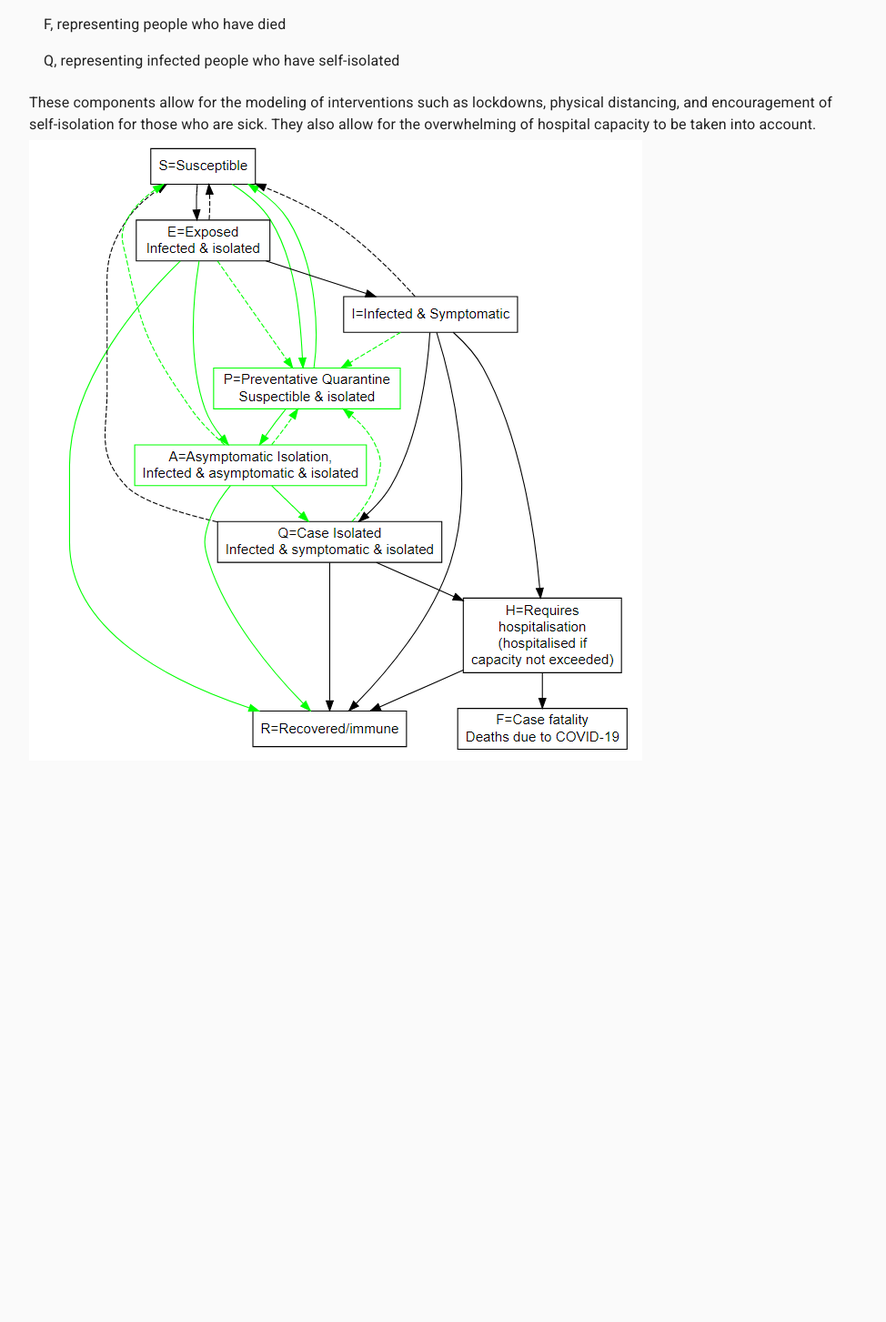
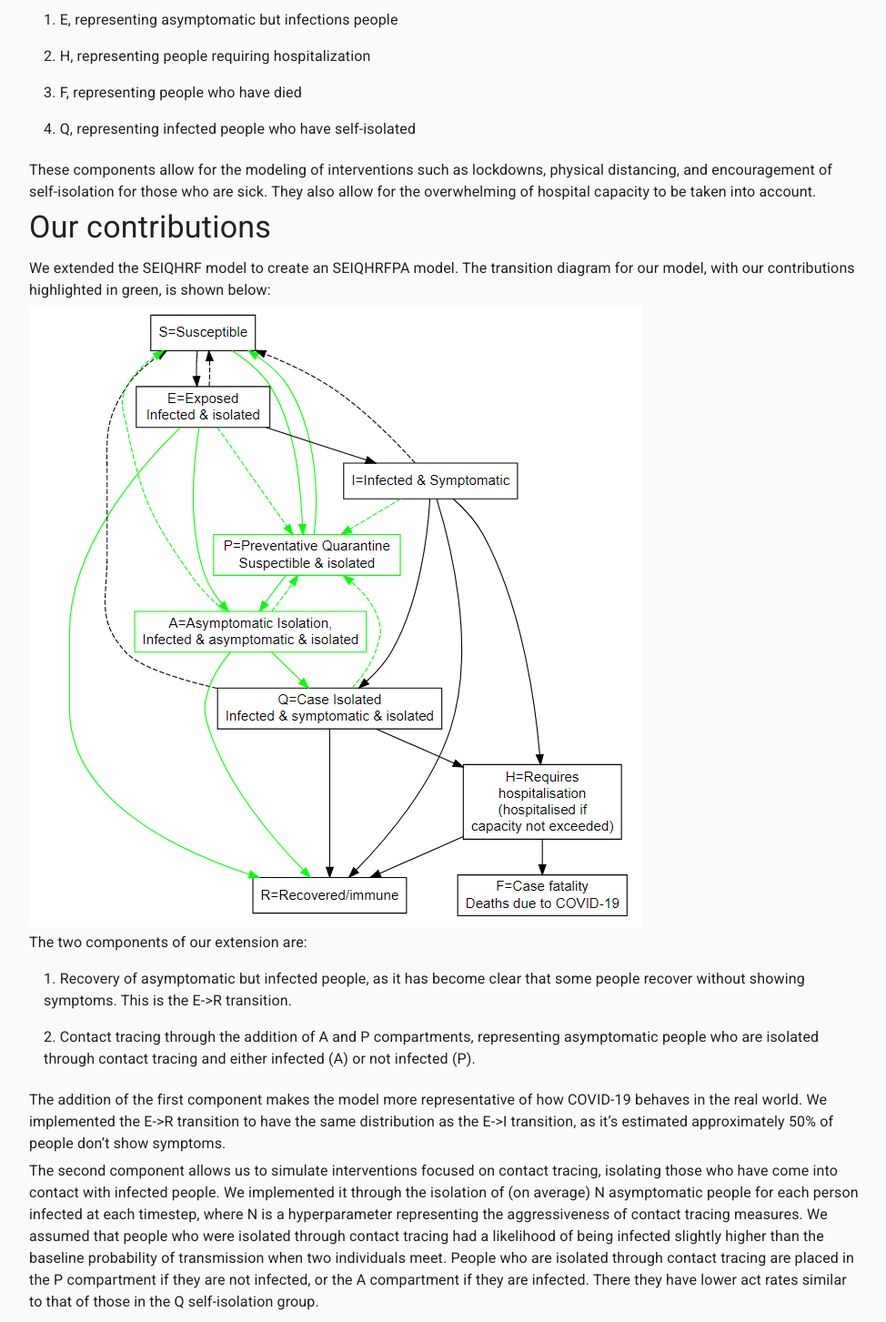
Before and after one commit to uvafan/MMM_Final_Project, a React (Create React App) app in the folder viz/: page /methods in a window 1280 px wide. Shown: the part 1140-2593 px from the top of the page at 91% size, without its empty margins (272-1246 px from the left). Before the commit the page ends 2005 px from the top, so only its background shows below. Built offline with nearby package versions, Linux system fonts and the light colour scheme.

Commit message:
methods done

```diff
--- a/viz/src/Methods.js
+++ b/viz/src/Methods.js
@@ -13,8 +13,12 @@ const Methods = () => {
     const classes = styles();
     return (
     <Container maxWidth="md">
-      <Typography variant="h2" className={classes.titleClasses}>
+      <Typography variant="h2" className={classes.titleClasses} gutterBottom>
         Methods
+      </Typography>
+
+      <Typography variant="h4" gutterBottom>
+        Background
       </Typography>
 
       <Typography variant="body1" gutterBottom>
@@ -43,10 +47,10 @@ const Methods = () => {
       <Typography variant="body1" gutterBottom>
         4 components were added to the SIR model:
         <List>
-        <ListItem> E, representing asymptomatic but infections people </ListItem>
-        <ListItem> H, representing people requiring hospitalization </ListItem>
-        <ListItem> F, representing people who have died </ListItem>
-        <ListItem> Q, representing infected people who have self-isolated </ListItem>
+        <ListItem> 1. E, representing asymptomatic but infections people </ListItem>
+        <ListItem> 2. H, representing people requiring hospitalization </ListItem>
+        <ListItem> 3. F, representing people who have died </ListItem>
+        <ListItem> 4. Q, representing infected people who have self-isolated </ListItem>
         </List>
       </Typography>
 
@@ -54,9 +58,59 @@ const Methods = () => {
         These components allow for the modeling of interventions such as lockdowns, physical distancing, and encouragement of self-isolation for those who are sick. They also allow for the overwhelming of hospital capacity to be taken into account.
       </Typography>
 
+      <Typography variant="h4" gutterBottom>
+        Our contributions
+      </Typography>
+
+      <Typography variant="body1" gutterBottom>
+We extended the SEIQHRF model to create an SEIQHRFPA model. The transition diagram for our model, with our contributions highlighted in green, is shown below:
+      </Typography>
+
+      <img src={SEIQHRFPA} />
+
+      <Typography variant="body1" gutterBottom>
+      The two components of our extension are:
+        <List>
+        <ListItem> 1. Recovery of asymptomatic but infected people, as it has become clear that some people recover without showing symptoms. This is the E->R transition. </ListItem>
+        <ListItem> 2. Contact tracing through the addition of A and P compartments, representing asymptomatic people who are isolated through contact tracing and either infected (A) or not infected (P). </ListItem>
+        </List>
+      </Typography>
+
+      <Typography variant="body1" gutterBottom>
+The addition of the first component makes the model more representative of how COVID-19 behaves in the real world. We implemented the E->R transition to have the same distribution as the E->I transition, as it’s estimated approximately 50% of people don’t show symptoms.
+      </Typography>
+
+      <Typography variant="body1" gutterBottom>
+The second component allows us to simulate interventions focused on contact tracing, isolating those who have come into contact with infected people. We implemented it through the isolation of (on average) N asymptomatic people for each person infected at each timestep, where N is a hyperparameter representing the aggressiveness of contact tracing measures. We assumed that people who were isolated through contact tracing had a likelihood of being infected slightly higher than the baseline probability of transmission when two individuals meet. People who are isolated through contact tracing are placed in the P compartment if they are not infected, or the A compartment if they are infected. There they have lower act rates similar to that of those in the Q self-isolation group.
+      </Typography>
 
 
-      <img src={SEIQHRFPA} />
+      <Typography variant="h4" gutterBottom>
+        Experiments
+      </Typography>
+
+      <Typography variant="body1" gutterBottom>
+      We tested the following interventions:
+      <List>
+<ListItem> 1. Increased isolation of infectious people: People comply with isolating when they are sick at an increasing rate over time, up to a maximum compliance level. We modeled this by increasing the transition rate from the I to Q compartment (infectious to self-isolated). We varied ramp up speed and maximum compliance level. </ListItem>
+<ListItem> 2. Lockdown: A lockdown is enforced for a fixed amount of time, decreasing the act rate to a small amount. After the lockdown is lifted the act rate goes back up, but not as high as the original baseline. We varied starting time, lockdown length, and post-lockdown act rate. </ListItem>
+<ListItem> 3. Physical distancing: People gradually interact less with each other over time, decreasing the act rate. When they reach the final act rate they remain there for the rest of the simulation. We varied starting time and final act rate. </ListItem>
+<ListItem> 4. Contact tracing: As described above, contact tracing is modeled through the addition of the A and P compartments and accompanying transitions. We varied starting time and aggressiveness levels. </ListItem>
+      </List>
+      </Typography>
+
+      <Typography variant="body1" gutterBottom>
+We assume that for the interventions besides increased isolation, the increased isolation is also implemented. This is because if measures such as lockdowns and contact tracing are being taken by the government, it’s likely to be combined with the isolation rate of sick individuals increasing substantially.
+      </Typography>
+
+      <Typography variant="body1" gutterBottom>
+We also test combining the interventions of physical distancing and contact tracing, as the strategy of contact tracing is often accompanied by at least moderate distancing.
+      </Typography>
+
+      <Typography variant="body1" gutterBottom>
+For each of our simulations, we start with a population of 10,000 people: 9,996 susceptible and 4 infected. While this is a relatively small population, it allows us to test many different interventions and interventions have broadly similar effects in large and small populations. To reduce variance, we ran 5 simulations for each scenario and averaged them.
+      </Typography>
+
     </Container>
   );
 }
```
